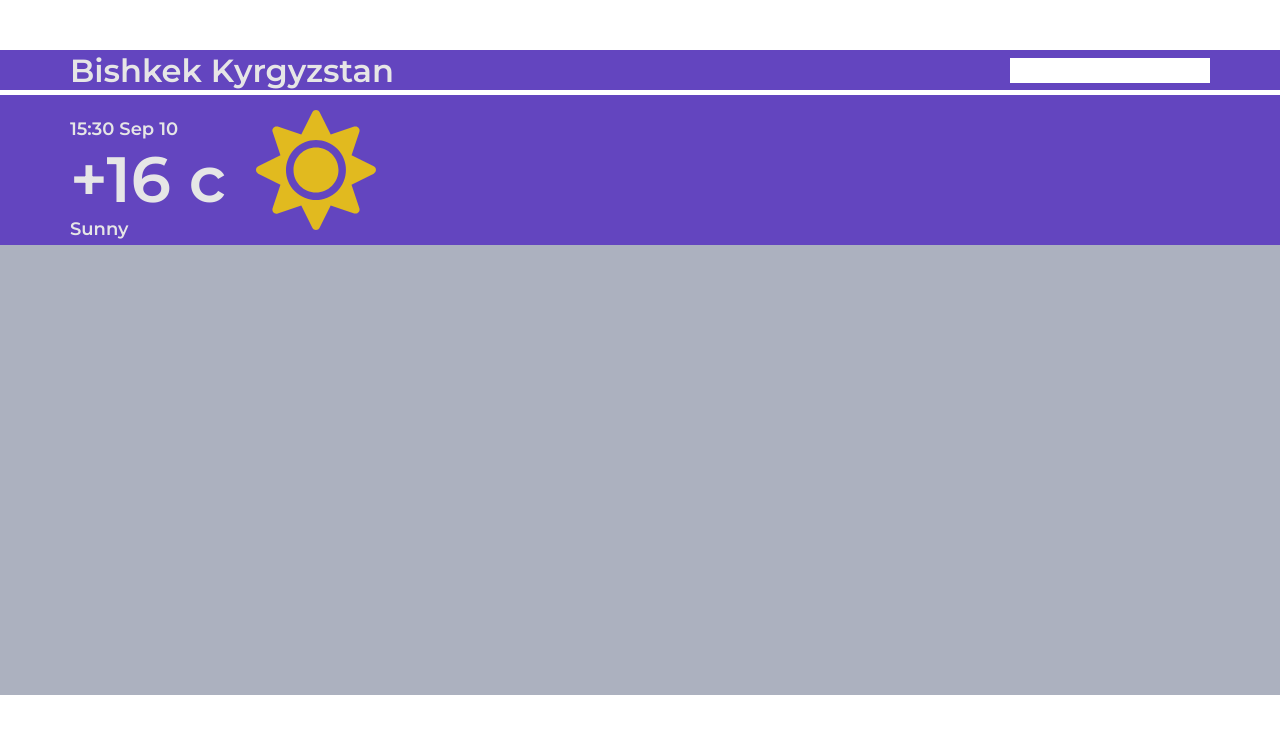
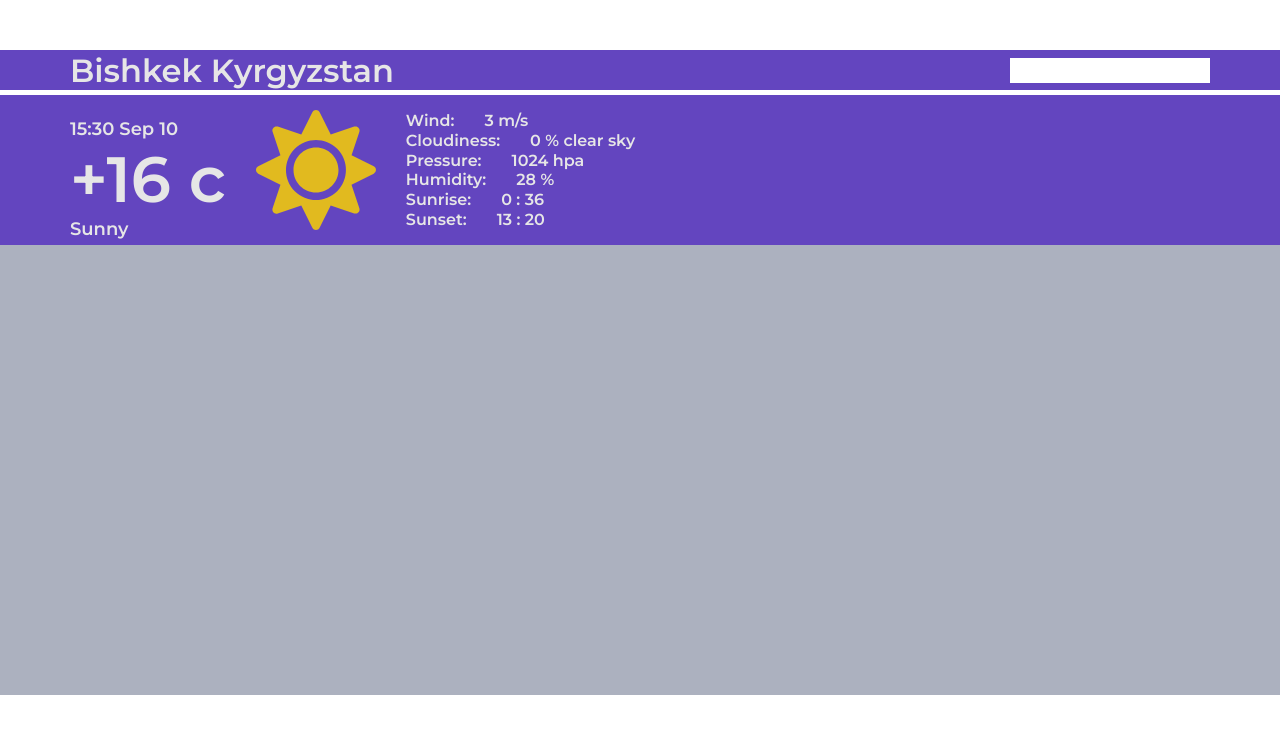
Before and after one commit to AdiKub/weather, a React (Create React App) app: page / in a window 1280 px wide. Shown: the top 734 px of the page. Built offline with nearby package versions, Linux system fonts and the light colour scheme.

Commit message:
created CurrentAdditionalWeather

```diff
--- a/src/city.json
+++ b/src/city.json
@@ -1,192 +1,43 @@
 {
-  "city": {
-    "id": 6940463,
-    "name": "Altstadt",
   "coord": {
-      "lon": 11.5752,
-      "lat": 48.137
+    "lon": 74.61,
+    "lat": 42.88
   },
-    "country": "DE",
-    "population": 0
-  },
-  "cod": "200",
-  "message": 0.1094425,
-  "cnt": 7,
-  "list": [
-    {
-      "dt": 1487242800,
-      "temp": {
-        "day": 286.67,
-        "min": 272.78,
-        "max": 286.67,
-        "night": 273.34,
-        "eve": 277.05,
-        "morn": 281.56
-      },
-      "pressure": 972.73,
-      "humidity": 75,
   "weather": [
     {
       "id": 800,
       "main": "Clear",
-          "description": "sky is clear",
+      "description": "clear sky",
       "icon": "01d"
     }
   ],
-      "speed": 1.81,
-      "deg": 248,
-      "clouds": 0
+  "base": "stations",
+  "main": {
+    "temp": 294.15,
+    "pressure": 1024,
+    "humidity": 28,
+    "temp_min": 294.15,
+    "temp_max": 294.15
   },
-    {
-      "dt": 1487329200,
-      "temp": {
-        "day": 278.25,
-        "min": 275.04,
-        "max": 278.25,
-        "night": 275.04,
-        "eve": 275.64,
-        "morn": 276.48
+  "visibility": 10000,
+  "wind": {
+    "speed": 3,
+    "deg": 310
   },
-      "pressure": 966.98,
-      "humidity": 95,
-      "weather": [
-        {
-          "id": 600,
-          "main": "Snow",
-          "description": "light snow",
-          "icon": "13d"
+  "clouds": {
+    "all": 0
+  },
+  "dt": 1568192244,
+  "sys": {
+    "type": 1,
+    "id": 8871,
+    "message": 0.0052,
+    "country": "KG",
+    "sunrise": 1568162180,
+    "sunset": 1568208050
+  },
+  "timezone": 21600,
+  "id": 1528675,
+  "name": "Bishkek",
+  "cod": 200
 }
-      ],
-      "speed": 3.17,
-      "deg": 262,
-      "clouds": 92,
-      "rain": 11.74,
-      "snow": 0.31
-    },
-    {
-      "dt": 1487415600,
-      "temp": {
-        "day": 277.93,
-        "min": 269.55,
-        "max": 278.37,
-        "night": 269.55,
-        "eve": 273.8,
-        "morn": 274.56
-      },
-      "pressure": 966.06,
-      "humidity": 95,
-      "weather": [
-        {
-          "id": 600,
-          "main": "Snow",
-          "description": "light snow",
-          "icon": "13d"
-        }
-      ],
-      "speed": 0.86,
-      "deg": 244,
-      "clouds": 8,
-      "snow": 0.09
-    },
-    {
-      "dt": 1487502000,
-      "temp": {
-        "day": 276.41,
-        "min": 267.97,
-        "max": 276.41,
-        "night": 269.77,
-        "eve": 273.57,
-        "morn": 267.97
-      },
-      "pressure": 933.27,
-      "humidity": 0,
-      "weather": [
-        {
-          "id": 800,
-          "main": "Clear",
-          "description": "sky is clear",
-          "icon": "01d"
-        }
-      ],
-      "speed": 1.57,
-      "deg": 142,
-      "clouds": 74
-    },
-    {
-      "dt": 1487588400,
-      "temp": {
-        "day": 276.28,
-        "min": 271.12,
-        "max": 276.28,
-        "night": 273.12,
-        "eve": 274.52,
-        "morn": 271.12
-      },
-      "pressure": 938.21,
-      "humidity": 0,
-      "weather": [
-        {
-          "id": 600,
-          "main": "Snow",
-          "description": "light snow",
-          "icon": "13d"
-        }
-      ],
-      "speed": 1.79,
-      "deg": 248,
-      "clouds": 88,
-      "rain": 0.93,
-      "snow": 0.38
-    },
-    {
-      "dt": 1487674800,
-      "temp": {
-        "day": 278.1,
-        "min": 271.73,
-        "max": 278.1,
-        "night": 272.55,
-        "eve": 274.01,
-        "morn": 271.73
-      },
-      "pressure": 945.82,
-      "humidity": 0,
-      "weather": [
-        {
-          "id": 800,
-          "main": "Clear",
-          "description": "sky is clear",
-          "icon": "01d"
-        }
-      ],
-      "speed": 2.19,
-      "deg": 262,
-      "clouds": 25,
-      "snow": 0.01
-    },
-    {
-      "dt": 1487761200,
-      "temp": {
-        "day": 281.76,
-        "min": 273.21,
-        "max": 281.76,
-        "night": 278.88,
-        "eve": 279.22,
-        "morn": 273.21
-      },
-      "pressure": 945.21,
-      "humidity": 0,
-      "weather": [
-        {
-          "id": 500,
-          "main": "Rain",
-          "description": "light rain",
-          "icon": "10d"
-        }
-      ],
-      "speed": 2.98,
-      "deg": 272,
-      "clouds": 65,
-      "rain": 1.48
-    }
-  ]
-}
--- a/src/components/CurrentAdditionalWeather/index.js
+++ b/src/components/CurrentAdditionalWeather/index.js
@@ -1,13 +1,68 @@
 import React from 'react';
 
 import './styles.scss';
+import weather from '../../city.json';
 
 const CurrentAdditionalWeather = () => {
+
+  const getTime=(unix)=>{
+    const hour = new Date(unix*1000).getHours()
+    const min = new Date(unix*1000).getMinutes()
+    return hour+' : '+min
+  }
+
   return (
-    <div className='contact-card'>
+    <div className='current-additional-weather'>
 
+      <div className='current-additional-weather-list'>
+        <span className='current-additional-weather-list_name'>
+          Wind:
+        </span>
+        <span className='current-additional-weather-list_item'>
+          {weather.wind.speed} m/s
+        </span>
+      </div>
+      <div className='current-additional-weather-list'>
+        <span className='current-additional-weather-list_name'>
+          Cloudiness:
+        </span>
+        <span className='current-additional-weather-list_item'>
+          {weather.clouds.all} %  {weather.weather[0].description}
+        </span>
+      </div>
+      <div className='current-additional-weather-list'>
+        <span className='current-additional-weather-list_name'>
+          Pressure:
+        </span>
+        <span className='current-additional-weather-list_item'>
+          {weather.main.pressure} hpa
+        </span>
+      </div>
+      <div className='current-additional-weather-list'>
+        <span className='current-additional-weather-list_name'>
+          Humidity:
+        </span>
+        <span className='current-additional-weather-list_item'>
+          {weather.main.humidity} %
+        </span>
+      </div>
+      <div className='current-additional-weather-list'>
+        <span className='current-additional-weather-list_name'>
+          Sunrise:
+        </span>
+        <span className='current-additional-weather-list_item'>
+          {getTime(weather.sys.sunrise)}
+        </span>
+      </div>
+      <div className='current-additional-weather-list'>
+        <span className='current-additional-weather-list_name'>
+          Sunset:
+        </span>
+        <span className='current-additional-weather-list_item'>
+          {getTime(weather.sys.sunset)}
+        </span>
+      </div>
     </div>
   )
 }
-
 export default CurrentAdditionalWeather;
--- a/src/components/CurrentAdditionalWeather/styles.scss
+++ b/src/components/CurrentAdditionalWeather/styles.scss
@@ -0,0 +1,21 @@
+@import '../../assets/variables';
+
+.current-additional-weather {
+  display: flex;
+  flex-direction: column;
+  height: 80%;
+  justify-content: space-evenly;
+  margin-left: 30px;
+
+  &-list {
+    color: $mainLight;
+    font-weight: bold;
+
+    &_name {
+
+    }
+    &_item {
+      margin-left: 30px;
+    }
+  }
+}
--- a/src/components/CurrentMainWeather/index.js
+++ b/src/components/CurrentMainWeather/index.js
@@ -12,12 +12,10 @@ const CurrentMainWeather = () => {
         <h4 className='current-main-weather-info_degree'> +16 c </h4>
         <span> Sunny </span>
       </div>
-
         <FontAwesomeIcon
           className='current-main-weather-icon'
           icon={faSun}
         />
-
     </div>
   )
 }
--- a/src/components/CurrentMainWeather/styles.scss
+++ b/src/components/CurrentMainWeather/styles.scss
@@ -14,6 +14,7 @@
     color: $mainLight;
     font-weight: bold;
     font-size: 18px;
+
     &_degree {
       font-size: 64px;
     }
--- a/src/components/TodayWeather/styles.scss
+++ b/src/components/TodayWeather/styles.scss
@@ -9,6 +9,8 @@
 
   &-current {
     height: 100%;
+    display: flex;
+    align-items: center;
   }
 
   &-other-time {
```
Lines whose indentation alone changed are shown as unchanged.
